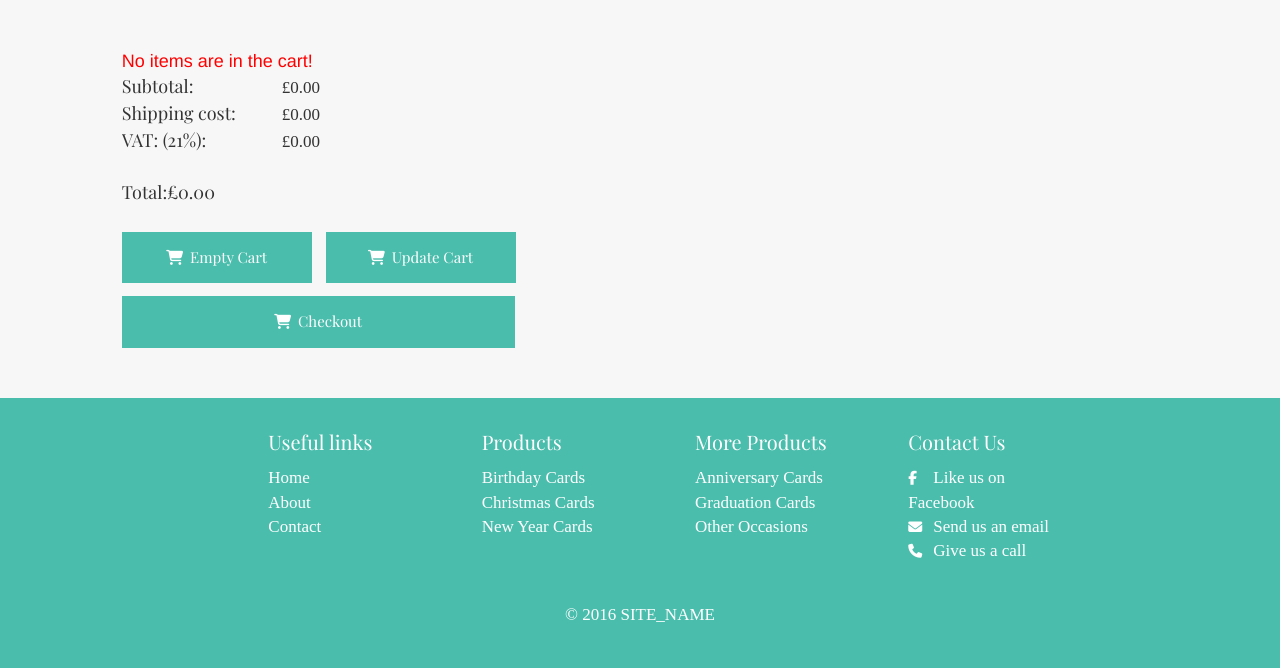
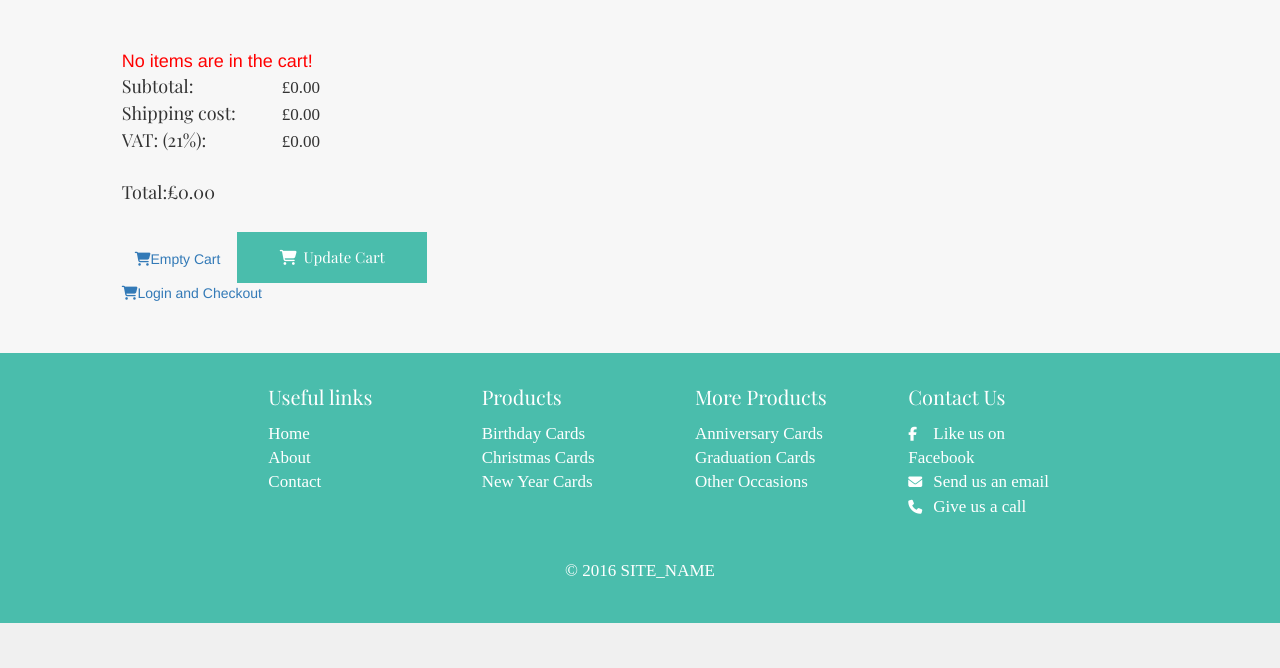
Before and after one commit to NeilClayton/Kittiwake, a PHP site: page /Kittiwake/cart.php in a window 1280 px wide. Shown: the part 404-1072 px from the top of the page. After the commit the page ends 1027 px from the top, so only its background shows below. Run offline with PHP 8.4, Linux system fonts and the light colour scheme; data comes from the database, SQL or seed files in the repository; some libraries are stand-ins or nearby versions; some web fonts are replaced.

Commit message:
some minor fixes
some minor fixes

```diff
--- a/app/views/v_public_cart.php
+++ b/app/views/v_public_cart.php
@@ -18,13 +18,24 @@
 					<ul class="cart"><?php $this->get_data('cart_rows');?>
 					</ul>
 					<div class="buttons">
-						<button type="button" onclick="href='?empty'"><i class="fa fa-shopping-cart"></i>Empty Cart</button>
+						<a role="button" href="?empty" class="btn"><i class="fa fa-shopping-cart"></i>Empty Cart</a>
 						<button type="submit" name="update"><i class="fa fa-shopping-cart"></i>Update Cart</button>
 					</div>
 				</form>
+				<?php
+				if (!isset($_SESSION['login']))
+				{
+					echo '<a href="login.php"><i class="fa fa-shopping-cart"></i>Login and Checkout</a>';
+				}
+				else
+				{
+				?>
 				<form action="#" method="post" class="checkout">
-					<button type="submit" name="submit" class="button"><i class="fa fa-shopping-cart"></i>Checkout</button>
+					<button type="submit" name="submit" class="button"><i class="fa fa-shopping-cart"></i>Pay with PayPal</button>
 				</form>
+				<?php
+				}
+				?>
 			</div>
 		</div>
 	</div>
```
Also changed, not shown: app/views/v_public_login.php (+5 -2 lines), app/views/v_public_register.php (+7 -4 lines).
